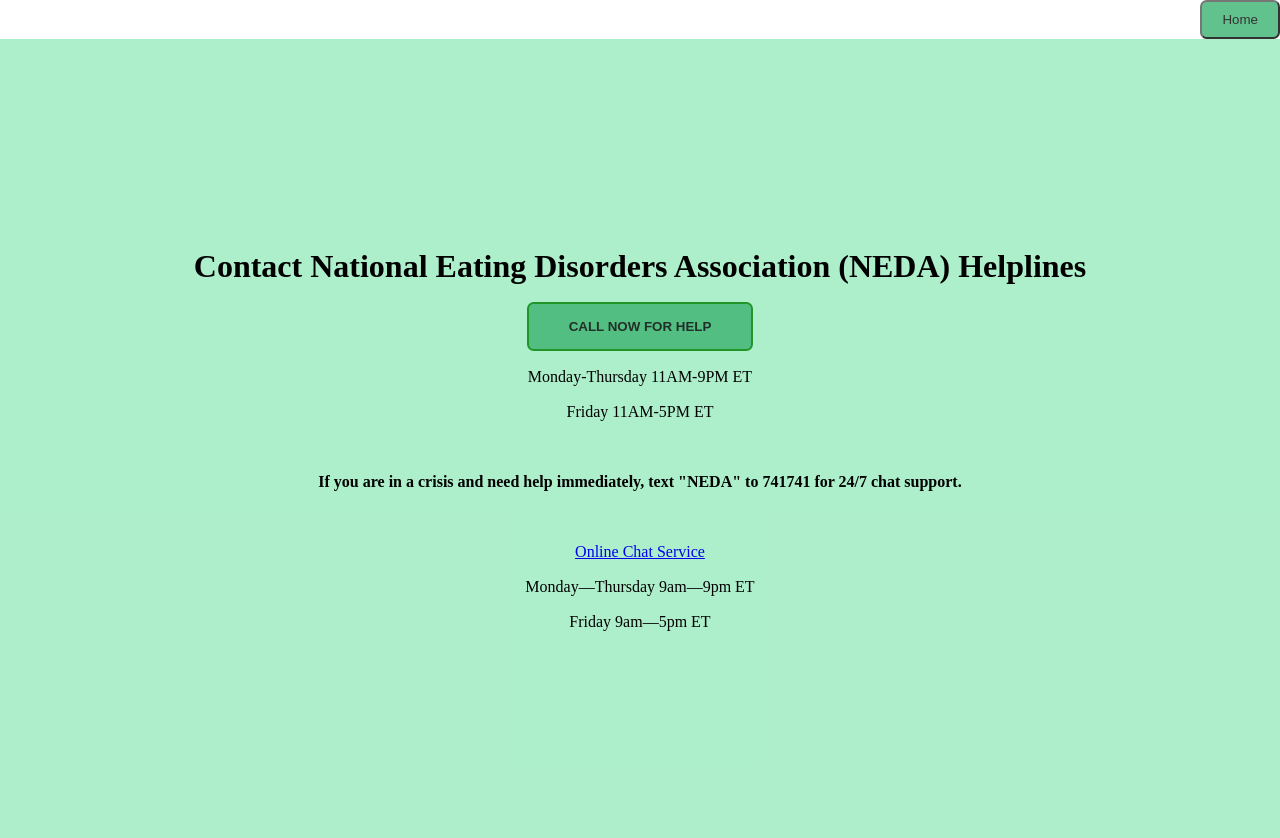
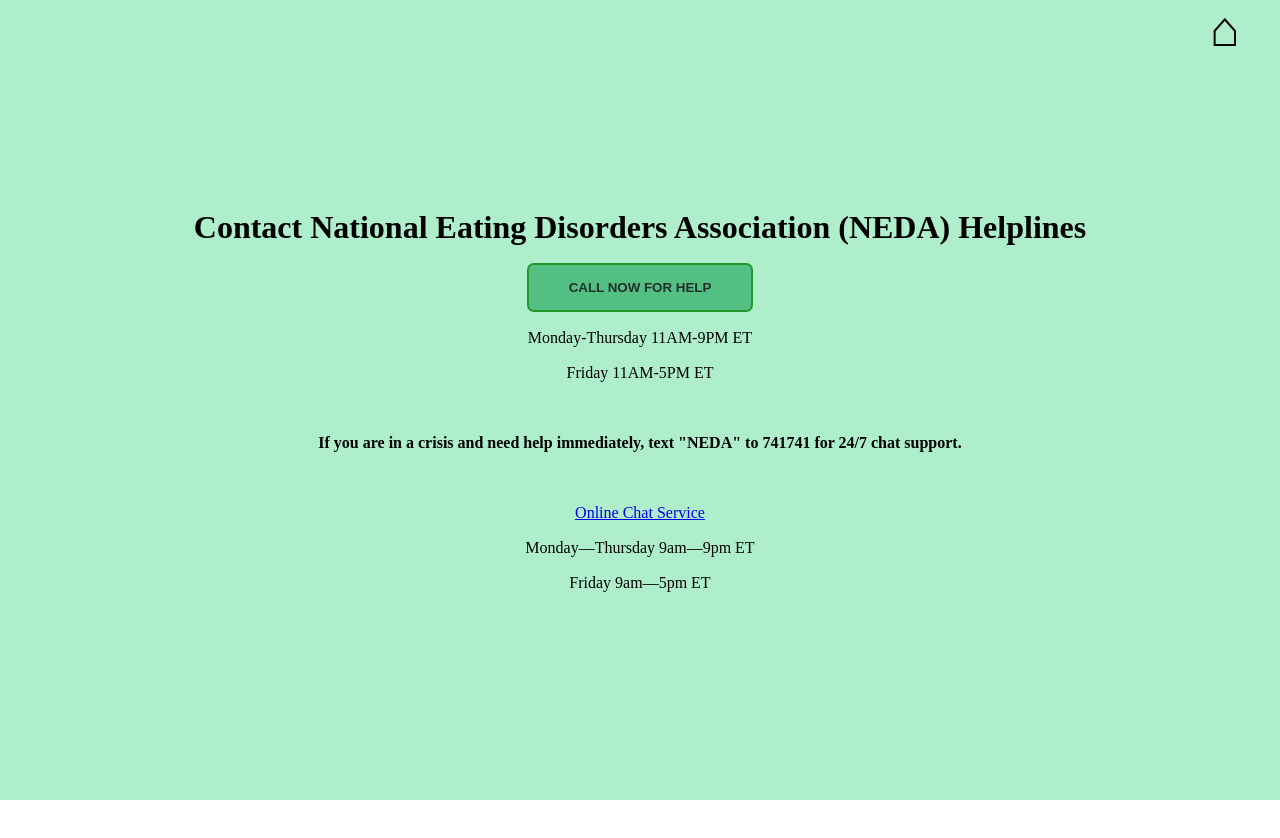
Before and after one commit to Cow-Van/los-altos-hacks-2023, a website: page frontend/helplines.html in a window 1280 px wide. After the commit the page ends 800 px from the top, so only its background shows below. Drawn offline with Linux system fonts and the light colour scheme.

Commit message:
added slide in animation and home icon for helpline page

```diff
--- a/frontend/helplines.html
+++ b/frontend/helplines.html
@@ -8,11 +8,9 @@
 </head>
     <link rel="stylesheet" href="styles.css">
 <body>
-    <div class="homeButton">
-        <button>Home</button>
-    </div>
+    <button class="icon slideIn">⌂</button>
     <div class="helplinescontainer">
-        <div class="helplineslist">
+        <div class="helplineslist slideIn">
             <h1>Contact National Eating Disorders Association (NEDA) Helplines</h1>
             <button><strong>CALL NOW FOR HELP</strong></button>
             <div>Monday-Thursday 11AM-9PM ET</div>
```
